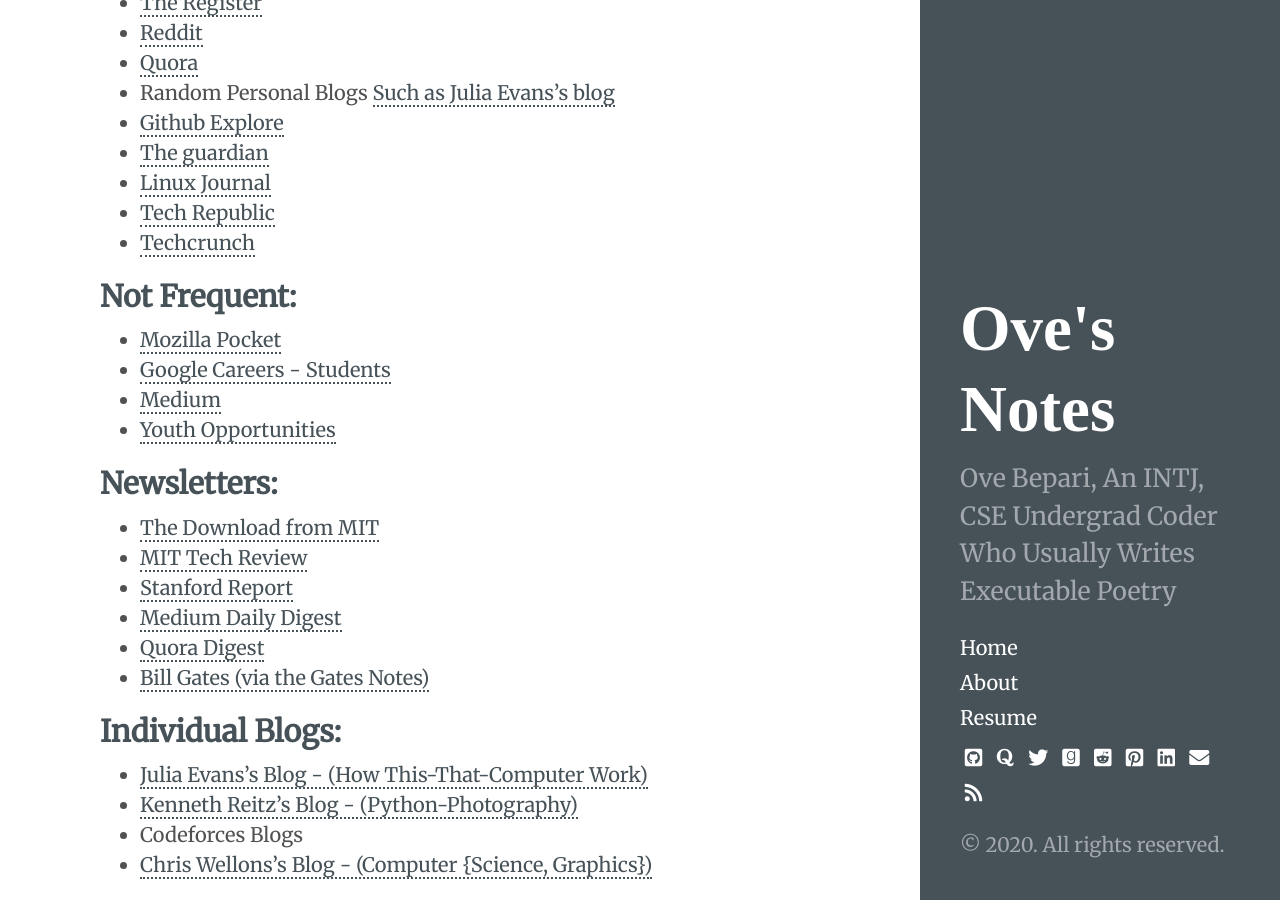
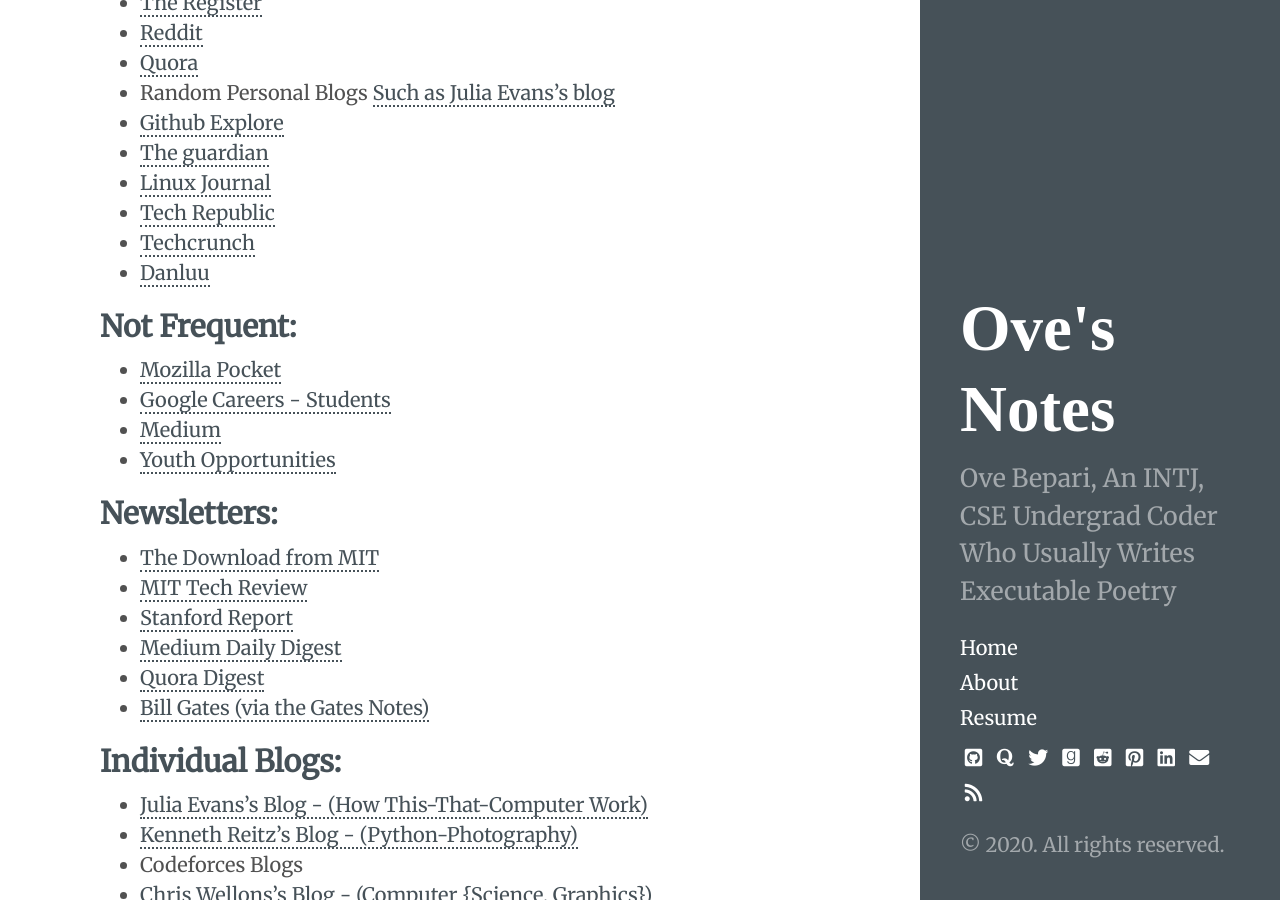
Before and after one commit to ovebepari/ovebepari.github.io, a Jekyll site: the page built from _posts/2019-01-12-oves-news-knowledge-sources.md, in a window 1280 px wide and 900 px high, scrolled down 1005 px. Built offline with Jekyll 4.4.1, drawn with Linux system fonts in a browser that asks for light colours; comment, search, counter and statistics services are not loaded.

Commit message:
Added danluu

```diff
--- a/_posts/2019-01-12-oves-news-knowledge-sources.md
+++ b/_posts/2019-01-12-oves-news-knowledge-sources.md
@@ -28,6 +28,7 @@
 - [Linux Journal](https://www.linuxjournal.com/)
 - [Tech Republic](https://www.techrepublic.com/)
 - [Techcrunch](https://techcrunch.com/)
+- [Danluu](https://danluu.com/)
 
 ## Not Frequent:
 
```
